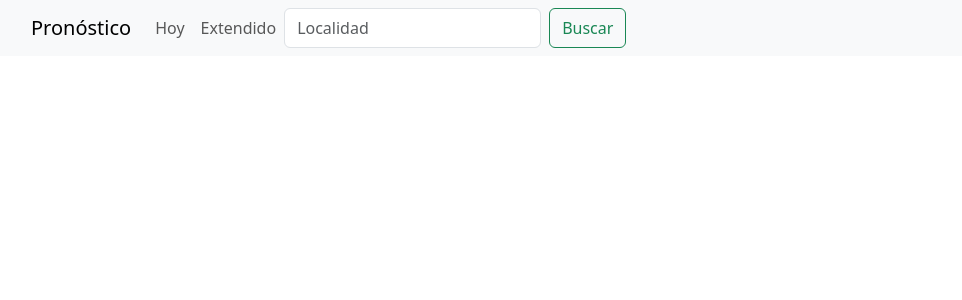
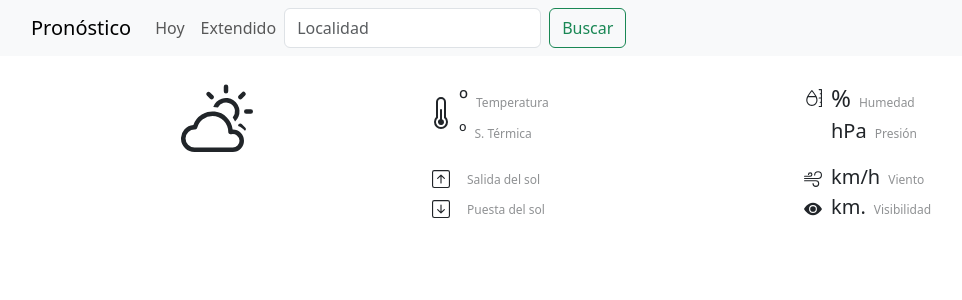
Before and after one commit to rruizdev/tec-weather, a React (Create React App) app in the folder src/tec-weather/: page /today in a window 1280 px wide. Shown: the top 300 px of the page, without its empty margins (51-1013 px from the left). Built offline with nearby package versions, Linux system fonts and the light colour scheme; no server answers.

Commit message:
Get weather for today (+memo)

```diff
--- a/src/tec-weather/package.json
+++ b/src/tec-weather/package.json
@@ -10,6 +10,7 @@
     "bootstrap": "^5.3.1",
     "react": "^18.2.0",
     "react-bootstrap": "^2.8.0",
+    "react-bootstrap-icons": "^1.10.3",
     "react-dom": "^18.2.0",
     "react-router-dom": "^6.15.0",
     "react-scripts": "^5.0.1",
@@ -38,5 +39,8 @@
       "last 1 firefox version",
       "last 1 safari version"
     ]
+  },
+  "devDependencies": {
+    "sass": "^1.66.1"
   }
 }
--- a/src/tec-weather/src/App.js
+++ b/src/tec-weather/src/App.js
@@ -1,32 +1,11 @@
-import { useState, useEffect } from 'react';
 import { Route, Routes, Navigate } from 'react-router-dom';
 import Today from './components/today/Today';
 import Extended from './components/extended/Extended';
 import Location from './components/location/Location';
 import Header from './components/header/Header';
 import Container from 'react-bootstrap/esm/Container';
-import { getBy } from './services/WeatherService';
 
 export default function App() {
-  const [latitude, setLatitude] = useState(null);
-  const [longitude, setLongitude] = useState(null);
-  const [weather, setWeather] = useState(null);
-
-  useEffect(() => {
-    navigator.geolocation.getCurrentPosition((position => {
-      setLatitude(position.coords.latitude);
-      setLongitude(position.coords.longitude);
-    }));
-  }, []);
-
-  useEffect(() => {
-    if (latitude && longitude) {
-      getBy(latitude, longitude).then(response => {
-        setWeather(response.data);
-      });
-    }
-  }, [latitude, longitude]);
-
   return (
     <>
       <Header/>
--- a/src/tec-weather/src/components/today/Today.js
+++ b/src/tec-weather/src/components/today/Today.js
@@ -1,5 +1,126 @@
+import { useState, useEffect, useMemo } from 'react';
+import { getTodayBy, getOrientation } from '../../services/WeatherService';
+import { capitalize } from '../../utilities/StringUtilities';
+import { getTime } from '../../utilities/TimeUtilities';
+import Container from 'react-bootstrap/esm/Container';
+import Row from 'react-bootstrap/esm/Row';
+import Col from 'react-bootstrap/esm/Col';
+import { ArrowDownSquare, ArrowUpSquare, CloudSun, EyeFill, Moisture, ThermometerHalf, Wind } from 'react-bootstrap-icons';
+import './Today.scss';
+
 function Today() {
-    return('');
+    const [coordinates, setCoordinates] = useState(null);
+    const [weather, setWeather] = useState(null);
+
+    useEffect(() => {
+        navigator.geolocation.getCurrentPosition((position => {
+            setCoordinates({
+                latitude: position.coords.latitude,
+                longitude: position.coords.longitude
+            });
+        }));
+    }, []);
+
+    useEffect(() => {
+        if (coordinates != null) {
+            getTodayBy(coordinates.latitude, coordinates.longitude).then(response => {
+                setWeather(response.data);
+            }).catch();
+        }
+    }, [coordinates]);
+
+    const memoizedWeather = useMemo(() => weather, [weather]);
+
+    return (
+        <Container>
+            <Row className='p-2'></Row>
+            <Row>
+                <Col className='conditions' xs={12} md={4}>
+                    <div className='p-2'>
+                        <CloudSun size={72} />
+                    </div>
+                    <div className='p-2'>
+                        <p className='description'>{capitalize(memoizedWeather?.weather[0].description || '')}</p>
+                        <p>{memoizedWeather?.name || ''}</p>
+                    </div>
+                </Col>
+                <Col className='conditions' xs={6} md={4}>
+                    <div className='p-2'>
+                        <div className='icon'>
+                            <ThermometerHalf size={32} />
+                        </div>
+                        <div className='numbers'>
+                            <p className='featured'>
+                                <span>{memoizedWeather?.main.temp.toFixed(1) || ''}º</span>
+                                <span className='label'>Temperatura</span>
+                            </p>
+                            <p className='common'>
+                                <span>{memoizedWeather?.main.feels_like.toFixed(1) || ''}º</span>
+                                <span className='label'>S. Térmica</span>
+                            </p>
+                        </div>
+                    </div>
+                    <div className='p-2'>
+                        <div className='icon'>
+                            <ArrowUpSquare size={18} />
+                        </div>
+                        <div className='numbers'>
+                            <p className='common'>
+                                <span>{memoizedWeather ? getTime(memoizedWeather.sys.sunrise) : ''}</span>
+                                <span className='label'>Salida del sol</span>
+                            </p>
+                        </div>
+                        <div className='icon'>
+                            <ArrowDownSquare size={18} />
+                        </div>
+                        <div className='numbers'>
+                            <p className='common'>
+                                <span>{memoizedWeather ? getTime(memoizedWeather.sys.sunset) : ''}</span>
+                                <span className='label'>Puesta del sol</span>
+                            </p>
+                        </div>
+                    </div>
+                </Col>
+                <Col className='conditions' xs={6} md={4}>
+                    <div className='p-2'>
+                        <div className='icon head'>
+                            <Moisture size={18} />
+                        </div>
+                        <div className='numbers'>
+                            <p className='featured'>
+                                <span>{memoizedWeather?.main.humidity || ''}%</span>
+                                <span className='label'>Humedad</span>
+                            </p>
+                            <p className='common'>
+                                <span>{memoizedWeather?.main.pressure || ''} hPa</span>
+                                <span className='label'>Presión</span>
+                            </p>
+                        </div>
+                    </div>
+                    <div className='p-2'>
+                        <div className='icon'>
+                            <Wind size={18} />
+                        </div>
+                        <div className='numbers'>
+                            <p className='common'>
+                                <span>{memoizedWeather ? getOrientation(memoizedWeather.wind.deg) : ''} {memoizedWeather ? (memoizedWeather.wind.speed * 3.6).toFixed(1) : ''} km/h</span>
+                                <span className='label'>Viento</span>
+                            </p>
+                        </div>
+                        <div className='icon'>
+                            <EyeFill size={18} />
+                        </div>
+                        <div className='numbers'>
+                            <p className='common'>
+                                <span>{memoizedWeather ? (memoizedWeather.visibility / 1000) : ''} km.</span>
+                                <span className='label'>Visibilidad</span>
+                            </p>
+                        </div>
+                    </div>
+                </Col>
+            </Row>
+        </Container>
+    );
 }
 
 export default Today;
--- /dev/null
+++ b/src/tec-weather/src/components/today/Today.scss
@@ -0,0 +1,40 @@
+div.conditions {
+    text-align: center;
+    p {
+        margin: 0;
+        &.description {
+            font-size: 1.5em;
+        }
+    }
+    div {
+        &.icon, &.numbers {
+            display: inline-block;
+            vertical-align: middle;
+        }
+        &.icon {
+            width: 36px;
+            text-align: center;
+            &.head {
+                vertical-align: top;
+                margin-top: 4px;
+            }
+        }
+        &.numbers {
+            width: calc(100% - 36px);
+            text-align: left;
+            p {
+                &.featured {
+                    font-size: 1.5em;
+                }
+                &.common {
+                    font-size: 1.25em;
+                }
+                span.label {
+                    opacity: 0.5;
+                    font-size: 0.75rem;
+                    margin-left: 8px;
+                }
+            }
+        }
+    }
+}
--- /dev/null
+++ b/src/tec-weather/src/configurations/environment.json
@@ -0,0 +1,8 @@
+{
+    "weather": {
+        "endpoints": {
+            "today": "https://api.openweathermap.org/data/2.5/weather"
+        },
+        "api_key": ""
+    }
+}
--- a/src/tec-weather/src/services/WeatherService.js
+++ b/src/tec-weather/src/services/WeatherService.js
@@ -1,7 +1,11 @@
 import axios from 'axios';
+import environment from '../configurations/environment.json';
 
-const apiKey = 'myApiKey';
+export async function getTodayBy(latitud, longitud) {
+  return axios.get(environment.weather.endpoints.today + `?lat=${latitud}&lon=${longitud}&appid=${environment.weather.api_key}&units=metric&lang=es`);
+}
 
-export async function getBy(latitud, longitud) {
-  return axios.get(`https://api.openweathermap.org/data/2.5/weather?lat=${latitud}&lon=${longitud}&appid=${apiKey}&units=metric&lang=es`);
+export function getOrientation(degrees) {
+  const orientations = ['N', 'NNE', 'NE', 'ENE', 'E', 'ESE', 'SE', 'SSE', 'S', 'SSO', 'SO', 'OSO', 'O', 'ONO', 'NO', 'NNO'];
+  return orientations[Math.round(degrees / (360 / orientations.length)) % orientations.length];
 }
--- /dev/null
+++ b/src/tec-weather/src/utilities/StringUtilities.js
@@ -0,0 +1,3 @@
+export function capitalize(string) {
+    return string.charAt(0).toUpperCase() + string.slice(1);
+}
--- /dev/null
+++ b/src/tec-weather/src/utilities/TimeUtilities.js
@@ -0,0 +1,4 @@
+export function getTime(timestamp) {
+    var date = new Date(timestamp * 1000);
+    return `${date.getHours()}:${date.getMinutes()}`;
+}
```
Also changed, not shown: src/tec-weather/public/manifest.json, 1 other file (tests, documents, lock files or other folders).
